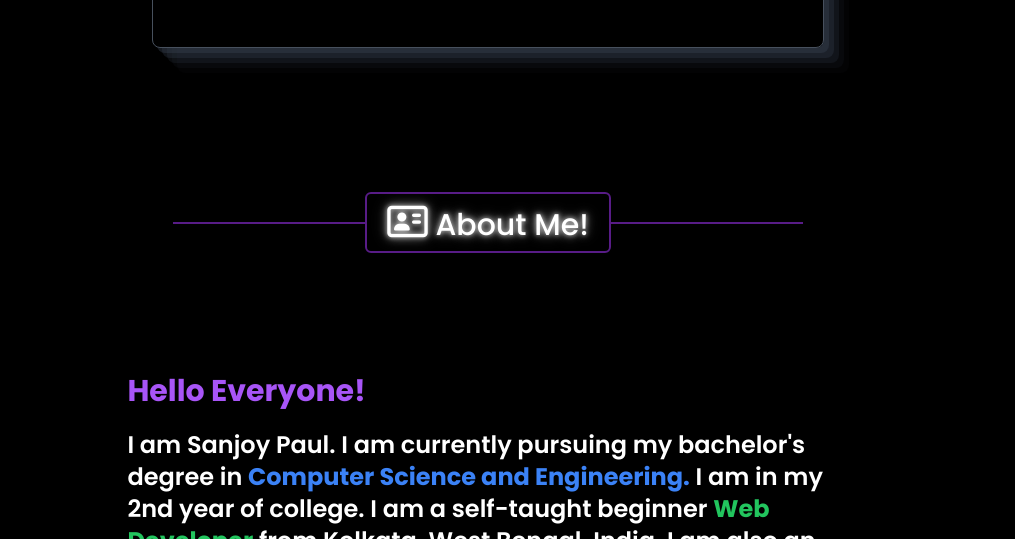
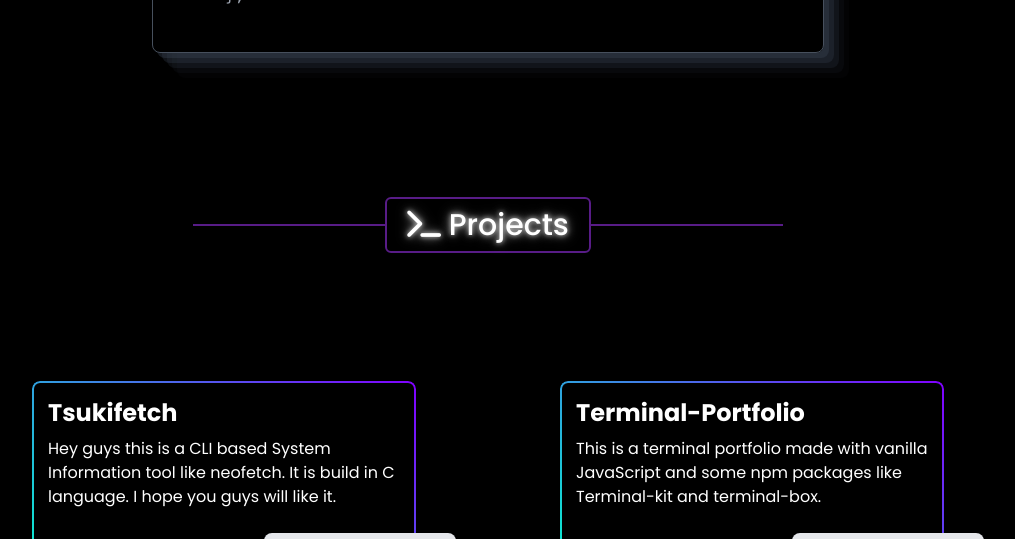
Before and after one commit to SANJOY-PAUL-0981/MyPortfolio, a website built with Vite: page index.html in a window 1280 px wide. Shown: the part 2010-2549 px from the top of the page, without its empty margins (152-1167 px from the left). Built offline with nearby package versions, Linux system fonts and the light colour scheme.

Commit message:
projects added

```diff
--- a/index.html
+++ b/index.html
@@ -39,6 +39,23 @@
     .element::-webkit-scrollbar {
         width: 0 !important
     }
+
+    .gradient-border::before {
+        content: "";
+        position: absolute;
+        top: 0;
+        left: 0;
+        right: 0;
+        bottom: 0;
+        border-radius: inherit;
+        padding: 2px;
+        background: linear-gradient(45deg, #00ffcc, #8000ff);
+        -webkit-mask:
+            linear-gradient(#fff 0 0) content-box,
+            linear-gradient(#fff 0 0);
+        -webkit-mask-composite: destination-out;
+        mask-composite: exclude;
+    }
 </style>
 
 <body class="dark-mode element max-sm:flex max-sm:flex-col w-screen font-fontPop">
@@ -59,10 +76,10 @@
                         <i class="fa-solid fa-house"></i> HOME
                     </li>
                 </a>
-                <a href="#skills">
+                <a href="#Projects">
                     <li
                         class="rounded-full p-2 px-6 text-lg transition duration-300 ease-in-out cursor-pointer hover:bg-white hover:text-gray-700">
-                        <i class="fa-solid fa-terminal"></i> SKILLS
+                        <i class="fa-solid fa-terminal"></i> PROJECTS
                     </li>
                 </a>
                 <a href="#about">
@@ -79,13 +96,16 @@
             <div
                 class="flex gap-3 flex-wrap items-center w-[65%] justify-between p-2 dark:bg-white/5 backdrop-blur-lg border-2 rounded-full px-5 border-gray-800 border-opacity-45">
                 <a href="#home">
-                <i class="fa-solid fa-house active:bg-gray-300 p-3 rounded-full active:text-black active:transition duration-500 ease-in-out"></i>
+                    <i
+                        class="fa-solid fa-house active:bg-gray-300 p-3 rounded-full active:text-black active:transition duration-500 ease-in-out"></i>
                 </a>
                 <a href="#skills">
-                <i class="fa-solid fa-terminal active:bg-gray-300 p-3 rounded-full active:text-black active:transition duration-500 ease-in-out"></i>
+                    <i
+                        class="fa-solid fa-terminal active:bg-gray-300 p-3 rounded-full active:text-black active:transition duration-500 ease-in-out"></i>
                 </a>
                 <a href="#about">
-                <i class="fa-regular fa-address-card active:bg-gray-300 p-3 rounded-full active:text-black active:transition duration-500 ease-in-out"></i>
+                    <i
+                        class="fa-regular fa-address-card active:bg-gray-300 p-3 rounded-full active:text-black active:transition duration-500 ease-in-out"></i>
                 </a>
             </div>
         </section>
@@ -106,23 +126,24 @@
             <div class="xl:mt-12 font-bold text-3xl max-sm:text-xl max-sm:mt-5 max-sm:w-screen max-sm:pl-10">
                 <p>I am a <b class="text-purple-500 font-bold">beginner Web Developer And ML Enthusiast.</b></p>
             </div>
-            <div
-                class="text-xl font-medium mt-3 max-sm:text-sm max-sm:w-screen max-sm:pl-10 max-sm:mt-0">
+            <div class="text-xl font-medium mt-3 max-sm:text-sm max-sm:w-screen max-sm:pl-10 max-sm:mt-0">
                 <p>🚀I am a 2nd Year <b class="text-purple-500 font-bold">CSE</b> Undergraduate Interested in <b
                         class="text-purple-500 font-bold">ML</b> And <b class="text-purple-500 font-bold">Web
                         Development</b>.</p>
             </div>
-            <div
-                class="flex mt-10 gap-10 max-sm:mt-3 max-sm:gap-5 max-sm:relative max-sm:w-screen max-sm:pl-10">
+            <div class="flex mt-10 gap-10 max-sm:mt-3 max-sm:gap-5 max-sm:relative max-sm:w-screen max-sm:pl-10">
                 <!--<div
                     class="text-white xl:px-2 text-2xl font-semibold hover:transition duration-300 ease-in-out border-2 rounded border-white hover:shadow-[5px_5px_0px_0px_rgba(168,85,247,1)] max-sm:text-xl max-sm:w-36 max-sm:h-10 max-sm:flex max-sm:justify-center items-center max-sm:items-center">
                     Contact Me</div>-->
-                    <div class="relative inline-block group py-1.5 px-2.5 xl:px-2 text-2xl font-semibold max-sm:text-xl max-sm:w-36 max-sm:h-10 max-sm:flex max-sm:justify-center items-center max-sm:items-center border-[1.5px] border-gray-500 hover:border-white text-gray-200 hover:text-white">
-                        <span class="absolute inset-0 w-full h-full transition duration-400 ease-out transform translate-x-2 translate-y-2 bg-gray-400 group-hover:-translate-x-0 group-hover:-translate-y-0"></span>
+                <div
+                    class="relative inline-block group py-1.5 px-2.5 xl:px-2 text-2xl font-semibold max-sm:text-xl max-sm:w-36 max-sm:h-10 max-sm:flex max-sm:justify-center items-center max-sm:items-center border-[1.5px] border-gray-500 hover:border-white text-gray-200 hover:text-white">
+                    <span
+                        class="absolute inset-0 w-full h-full transition duration-400 ease-out transform translate-x-2 translate-y-2 bg-gray-400 group-hover:-translate-x-0 group-hover:-translate-y-0"></span>
                     <span class="absolute inset-0 w-full h-full bg-black"></span>
                     <span class="relative">Contact Me</span>
                 </div>
-                <div class="text-3xl flex gap-6 xl:mr-96 max-sm:text-[27px] max-sm:gap-3 max-sm:items-center items-center">
+                <div
+                    class="text-3xl flex gap-6 xl:mr-96 max-sm:text-[27px] max-sm:gap-3 max-sm:items-center items-center">
                     <a href="https://github.com/SANJOY-PAUL-0981" target="_blank"><i
                             class="fa-brands fa-github duration-200 hover:-translate-y-2 cursor-pointer"></i></a>
                     <a href="https://x.com/SanjoyPaul0981" target="_blank"><i
@@ -148,7 +169,7 @@
             <div class="w-48 h-[2px] bg-purple-900 max-sm:w-40"></div>
             <div
                 class="w-fit p-2 px-5 text-3xl rounded-md font-fontPop font-medium glow border-2 border-purple-900 max-sm:text-[2.063rem] max-sm:flex max-sm:gap-1 max-sm:items-center">
-                <i class="fa-solid fa-terminal"></i> Skills
+                <i class="fa-solid fa-laptop-code text-4xl max-sm:lg"></i> Skills
             </div>
             <div class="w-48 h-[0.125rem] bg-purple-900 max-sm:w-40"></div>
         </div>
@@ -275,7 +296,8 @@
                     </div>
                     <div>
                         <p><b class="font-normal text-sky-400">this.</b><b class="font-normal"> skill.length</b><b
-                                class="font-normal text-purple-500"> >=</b><b class="text-[#15F5BA] font-normal"> 5</b></p>
+                                class="font-normal text-purple-500"> >=</b><b class="text-[#15F5BA] font-normal"> 5</b>
+                        </p>
                     </div>
                 </div>
                 <p class="ml-20 text-gray-400">);</p>
@@ -283,6 +305,56 @@
                 <p class="text-gray-400">};</p>
             </div>
         </div>
+    </div>
+
+    <!--Projects-->
+    <div id="Projects" class="flex items-center justify-center mt-36 max-sm:mt-20">
+        <div class="w-48 h-[2px] bg-purple-900 max-sm:w-40"></div>
+        <div
+            class="p-2 px-5 text-3xl rounded-md font-medium glow border-2 border-purple-900 max-sm:text-[27px] max-sm:flex max-sm:gap-1 max-sm:items-center max-sm:w-80 max-sm:justify-center max-sm:px-1">
+            <i class="fa-solid fa-terminal"></i> Projects
+        </div>
+        <div class="w-48 h-[0.125rem] bg-purple-900 max-sm:w-40"></div>
+    </div>
+    <div class="flex justify-center pt-32 gap-36">
+        <div
+            class="group flex flex-col justify-start items-start gap-2 w-96 h-56 duration-500 relative rounded-lg p-4 bg-black hover:-translate-y-2 hover:shadow-xl shadow-gray-300 gradient-border">
+            <div class="absolute duration-700 shadow-md group-hover:-translate-y-4 group-hover:-translate-x-4 -bottom-10 -right-10 w-1/2 h-1/2 rounded-lg bg-gray-200"
+                alt="image here"></div>
+
+            <div class="">
+                <h2 class="text-2xl font-bold mb-2 text-white">Tsukifetch</h2>
+                <p class="text-white line-clamp-3">
+                    Hey guys this is a CLI based System Information tool like neofetch. It is build in C language. I
+                    hope you guys will like it.
+                </p>
+            </div>
+            <button class="relative pt-7 pl-2">
+                <a href="https://github.com/SANJOY-PAUL-0981/Tsukifetch" target="_blank"><i
+                    class="fa-brands fa-github duration-200 hover:-translate-y-2 cursor-pointer text-3xl"></i>
+                </a>
+            </button>
+        </div>
+
+        <div
+            class="group flex flex-col justify-start items-start gap-2 w-96 h-56 duration-500 relative rounded-lg p-4 bg-black hover:-translate-y-2 hover:shadow-xl shadow-gray-300 gradient-border">
+            <div class="absolute duration-700 shadow-md group-hover:-translate-y-4 group-hover:-translate-x-4 -bottom-10 -right-10 w-1/2 h-1/2 rounded-lg bg-gray-200"
+                alt="image here"></div>
+
+            <div class="">
+                <h2 class="text-2xl font-bold mb-2 text-white">Terminal-Portfolio</h2>
+                <p class="text-white line-clamp-3">
+                    This is a terminal portfolio made with vanilla JavaScript and some npm packages like Terminal-kit
+                    and terminal-box.
+                </p>
+            </div>
+            <button class="relative pt-7 pl-2">
+                <a href="https://github.com/SANJOY-PAUL-0981/Terminal-Portfolio" target="_blank"><i
+                    class="fa-brands fa-github duration-200 hover:-translate-y-2 cursor-pointer text-3xl"></i>
+                </a>
+            </button>
+        </div>
+
     </div>
 
     <!--About Me-->
@@ -300,8 +372,8 @@
                 <p class="text-purple-500 text-3xl font-bold max-sm:text-2xl max-sm:font-semibold">Hello Everyone!</p>
                 <p> I am Sanjoy Paul. I am currently pursuing my bachelor's degree in <b
                         class="text-blue-500 font-bold">Computer Science and Engineering.</b> I
-                    am in my 2nd year of college. I am a self-taught beginner <b
-                        class="text-green-500 font-bold">Web Developer</b> from Kolkata,
+                    am in my 2nd year of college. I am a self-taught beginner <b class="text-green-500 font-bold">Web
+                        Developer</b> from Kolkata,
                     West Bengal, India. I am also an <b class="text-orange-400 font-bold">ML enthusiast.</b> I love to
                     learn and talk about tech.
                 </p>
```
Lines whose indentation alone changed are shown as unchanged.
